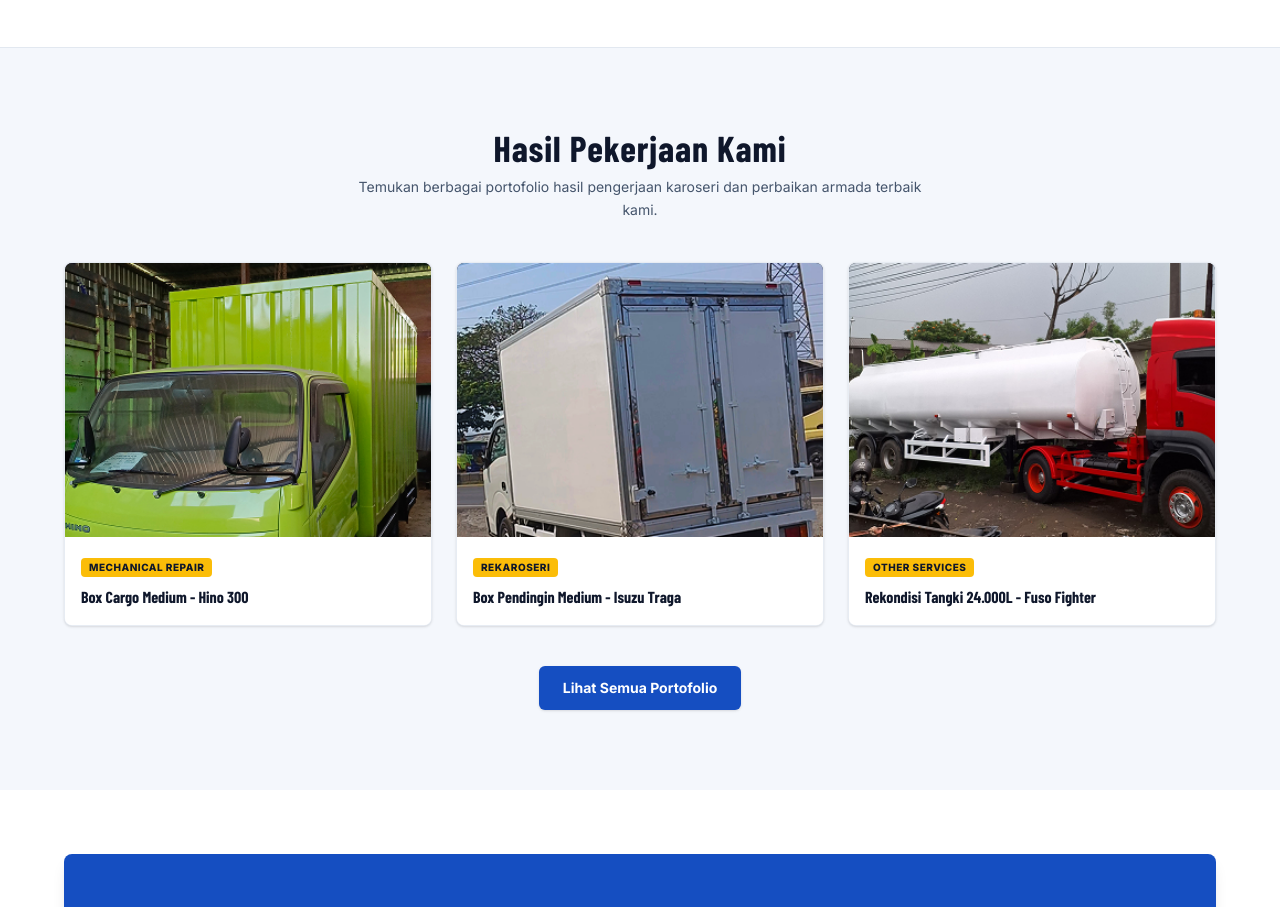
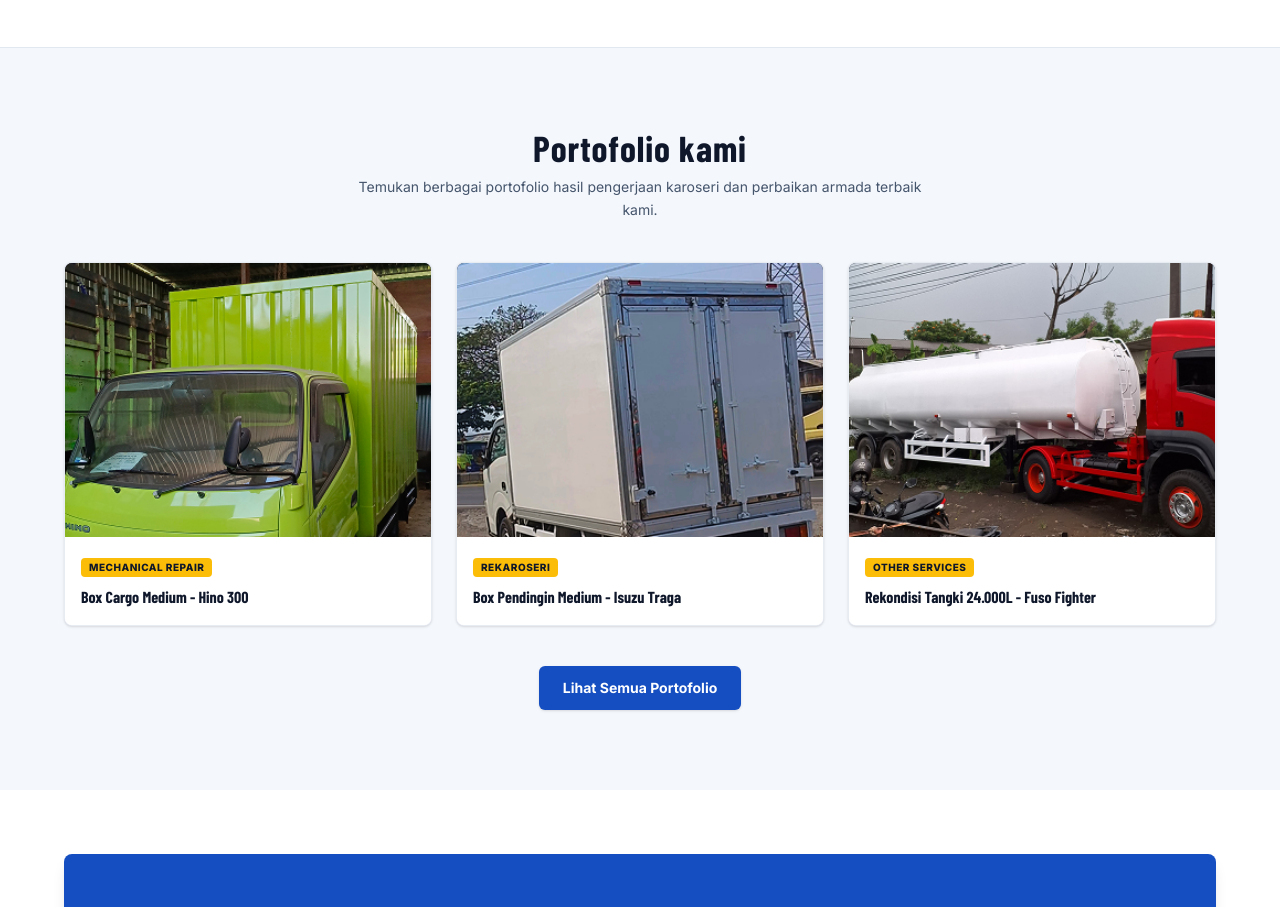
Before and after one commit to PerdanaMain/fe-compro-sidomulyo, a Next.js app: page /layanan in a window 1280 px wide. Shown: the part 2480-3387 px from the top of the page. Built offline with nearby package versions, Linux system fonts and the light colour scheme; no server answers; a web font is replaced by a local one.

Commit message:
chore: update portfolio grid title

```diff
--- a/src/app/layanan/page.tsx
+++ b/src/app/layanan/page.tsx
@@ -62,7 +62,7 @@
 
       {/* Portfolio Preview Section */}
       <PortfolioGrid
-        title="Hasil Pekerjaan Kami"
+        title="Portofolio kami"
         subtitle="Temukan berbagai portofolio hasil pengerjaan karoseri dan perbaikan armada terbaik kami."
         limit={3}
         align="center"
```
